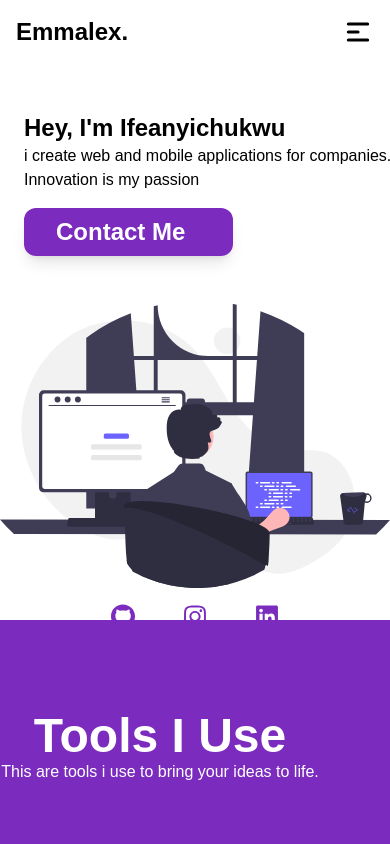
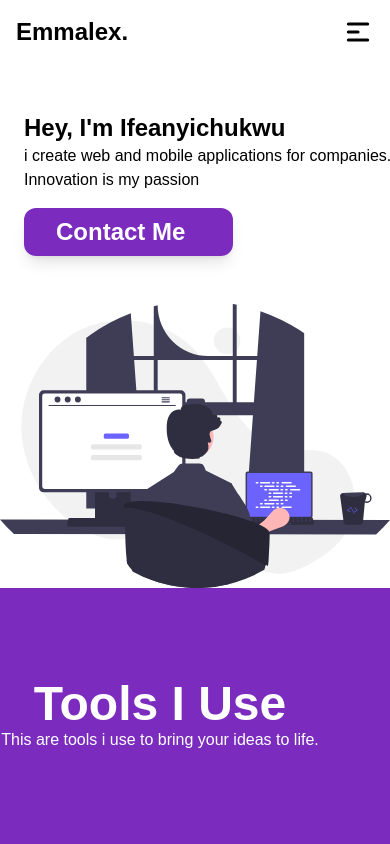
Before and after one commit to Mremmalex/myportfolio, a React (Vite) app: page / in a window 390 px wide. Shown: the top 844 px of the page. Built offline with nearby package versions, Linux system fonts and the light colour scheme; a web font is replaced by a local one.

Commit message:
fixing the tools section

```diff
--- a/src/components/layout/HeroSection.tsx
+++ b/src/components/layout/HeroSection.tsx
@@ -4,7 +4,7 @@ import Button from "../ui/Button";
 function HeroSection() {
 	return (
 		<section className="font-sens">
-			<div className="flex flex-col md:flex-row flex-evenly md:items-center">
+			<div className="flex flex-col md:flex-row flex-between md:items-center">
 				<div className=" w-[30rem] p-[1.5rem] md:w-[50rem] pt-[3rem] md:p-[4rem] md:justify-self-center">
 					<h1 className="text-2xl md:text-5xl font-bold">
 						Hey, I'm Ifeanyichukwu
@@ -23,7 +23,7 @@ function HeroSection() {
 				<div className="pt-6">
 					<img src={heroimage} className="w-50 h-50" alt="hero image" />
 				</div>
-				<div className="bottom-5 items-center h-8 pt-4 md:pt-0">
+				<div className="hidden md:flex items-center h-8 pt-[4rem] md:pt-0">
 					<div className="flex flex-row justify-center md:flex-col gap-[3rem] px-[1.5rem]">
 						<a href="" className="hover:scale-110">
 							<FaGithub className="w-6 text-accent" size={25} />
--- a/src/components/layout/SkillSection.tsx
+++ b/src/components/layout/SkillSection.tsx
@@ -15,7 +15,7 @@ function SkillSection() {
 				<p>This are tools i use to bring your ideas to life.</p>
 			</div>
 
-			<div className="grid grid-cols-2 md:grid-cols-4 gap-6 md-[1rem] md:p-[2rem] pt-[10rem]">
+			<div className="grid grid-cols-2 md:grid-cols-4 gap-6  md:p-[2rem] pt-[10rem]">
 				<Card image={react} skill="Reactjs" />
 				<Card image={react} skill="React Native" />
 				<Card image={python} skill="Python" />
```
